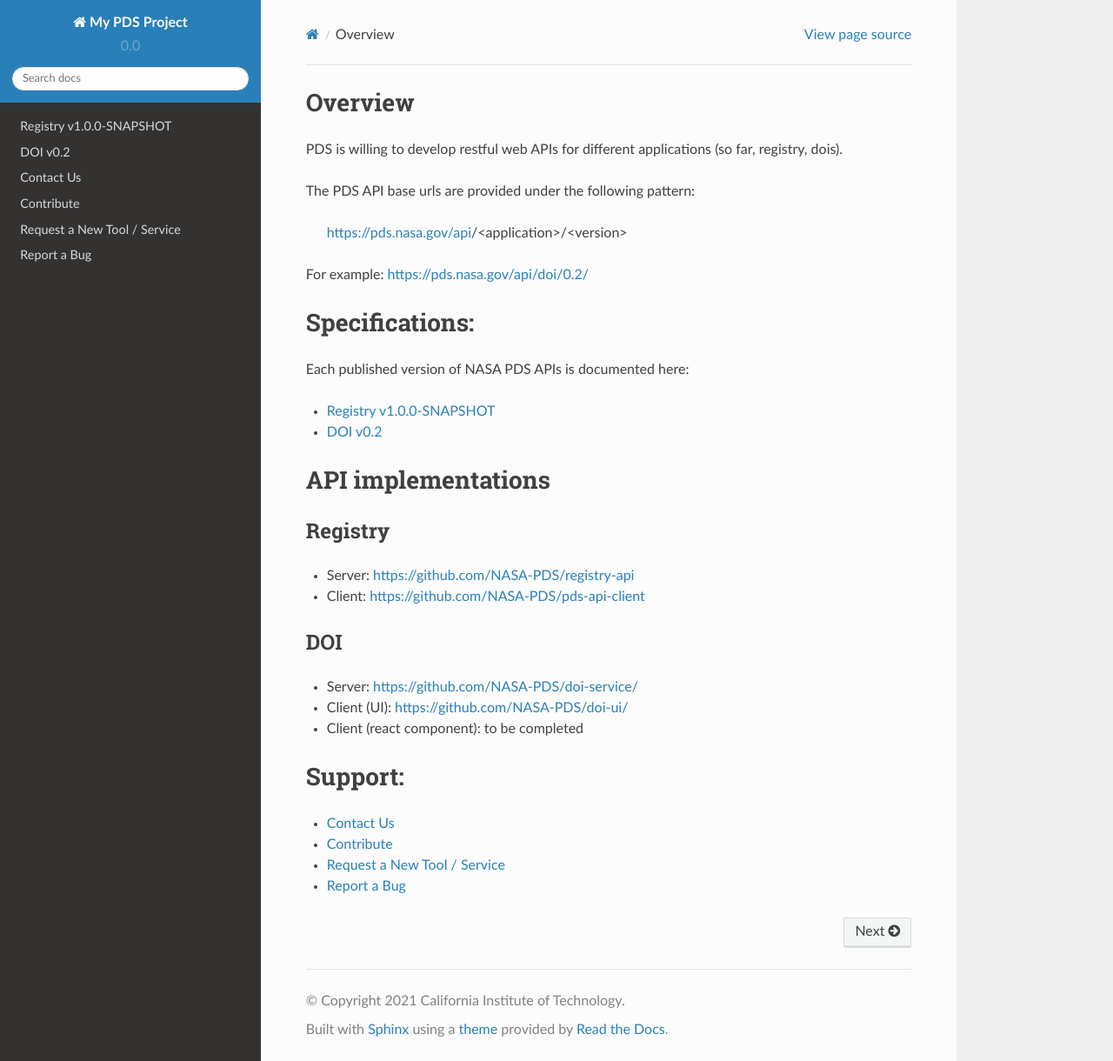
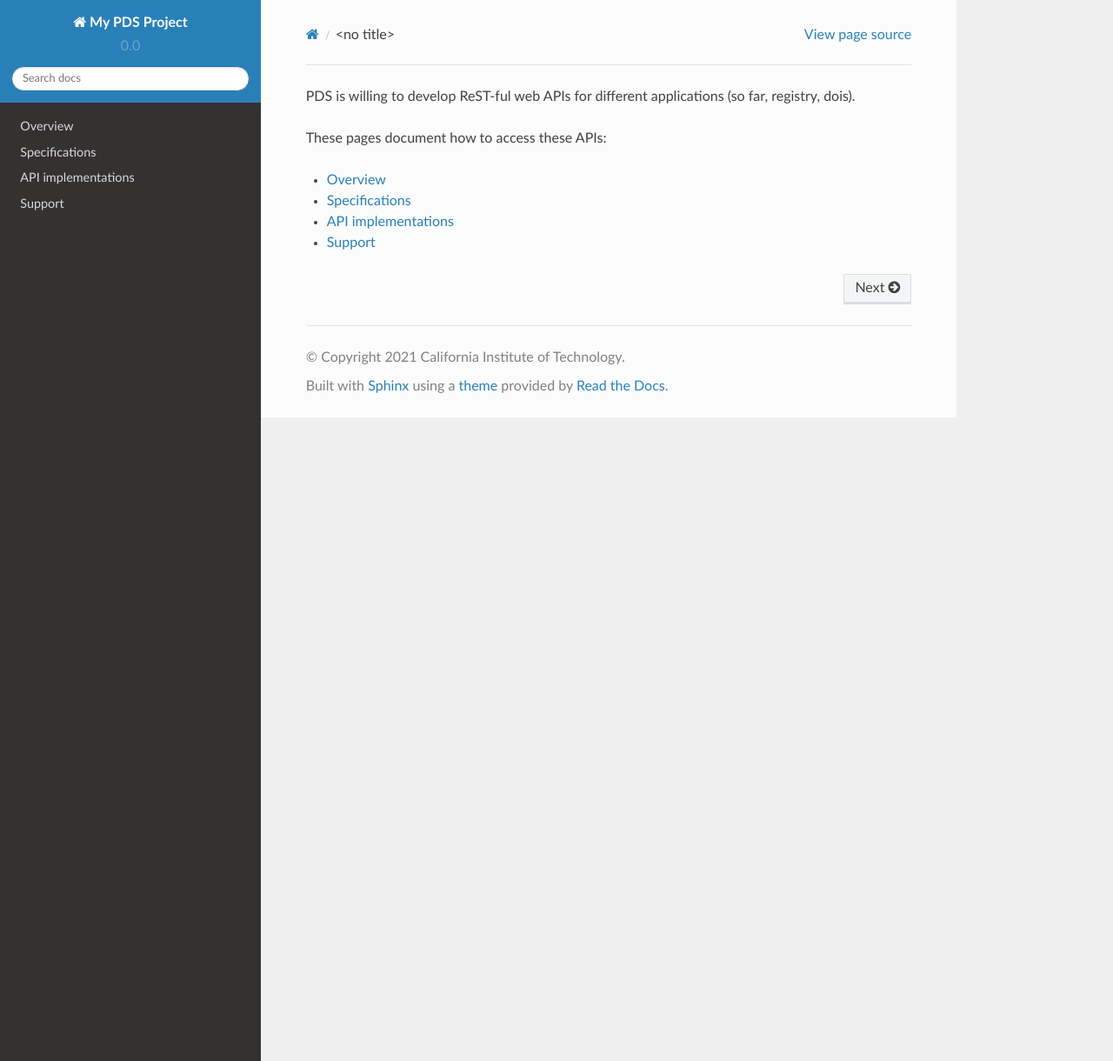
Before and after one commit to NASA-PDS/pds-api, a Sphinx documentation site: the page built from docs/source/index.rst, in a window 1280 px wide and 1220 px high. Shown: the whole window at 87% size. Built offline with Sphinx 7.4.7 and the Read the Docs theme 2.0.0, drawn with Linux system fonts in a browser that asks for light colours.

Commit message:
reorganize pages

```diff
--- a/docs/source/conf.py
+++ b/docs/source/conf.py
@@ -37,6 +37,7 @@
     'sphinx.ext.githubpages',
     'sphinx.ext.autosummary',
     'sphinx_rtd_theme',
+    'sphinx.ext.intersphinx',
     'sphinxcontrib.openapi',
     'sphinxcontrib.redoc'
 ]
@@ -70,9 +71,9 @@
 
 redoc = [
     {
-        'name': 'PDS Registry API',
-        'page': 'specifications/registry-v1.0.0-SNAPSHOT-redoc',
-        'spec': '../../specs/PDS_APIs-registry-1.0.0-SNAPSHOT-swagger.yaml',
+        'name': 'PDS Search API',
+        'page': 'specifications/search-v1.0.0-SNAPSHOT-redoc',
+        'spec': '../../specs/PDS_APIs-search-1.0.0-SNAPSHOT-swagger.yaml',
         'embed': True,
     },
     {
--- a/docs/source/index.rst
+++ b/docs/source/index.rst
@@ -1,48 +1,11 @@
-Overview
-========
+PDS is willing to develop ReST-ful web APIs for different applications (so far, registry, dois).
 
-PDS is willing to develop restful web APIs for different applications (so far, registry, dois).
-
-The PDS API base urls are provided under the following pattern:
-
-    https://pds.nasa.gov/api/<application>/<version>
-
-For example: https://pds.nasa.gov/api/doi/0.2/
-
-
-Specifications:
-===============
-
-Each published version of NASA PDS APIs is documented here:
+These pages document how to access these APIs:
 
 .. toctree::
    :maxdepth: 1
 
-   specifications/registry-v1.0.0-SNAPSHOT
-   specifications/doi-v0.2
-
-API implementations
-===================
-
-Registry
---------
-
-- Server: https://github.com/NASA-PDS/registry-api
-- Client: https://github.com/NASA-PDS/pds-api-client
-
-DOI
----
-
-- Server: https://github.com/NASA-PDS/doi-service/
-- Client (UI): https://github.com/NASA-PDS/doi-ui/
-- Client (react component): to be completed
-
-
-Support:
-========
-
-.. toctree::
-   :maxdepth: 1
-
-   support/contact.rst
-   support/contribute.rst
+   overview
+   specifications
+   implementations
+   support
--- /dev/null
+++ b/docs/source/specifications.rst
@@ -0,0 +1,10 @@
+Specifications
+==============
+
+Each published version of NASA PDS APIs is documented here:
+
+.. toctree::
+   :maxdepth: 1
+
+   specifications/search-v1.0.0-SNAPSHOT
+   specifications/doi-v0.2
```
Also changed, not shown: README.md (+4 -23 lines), docs/source/implementations.rst (added, +15 -0 lines), docs/source/overview.rst (added, +22 -0 lines), docs/source/specifications/registry-v1.0.0-SNAPSHOT.rst (deleted, +0 -9 lines), docs/source/specifications/search-v1.0.0-SNAPSHOT.rst (added, +9 -0 lines), docs/source/support.rst (added, +8 -0 lines), 5 other files.
